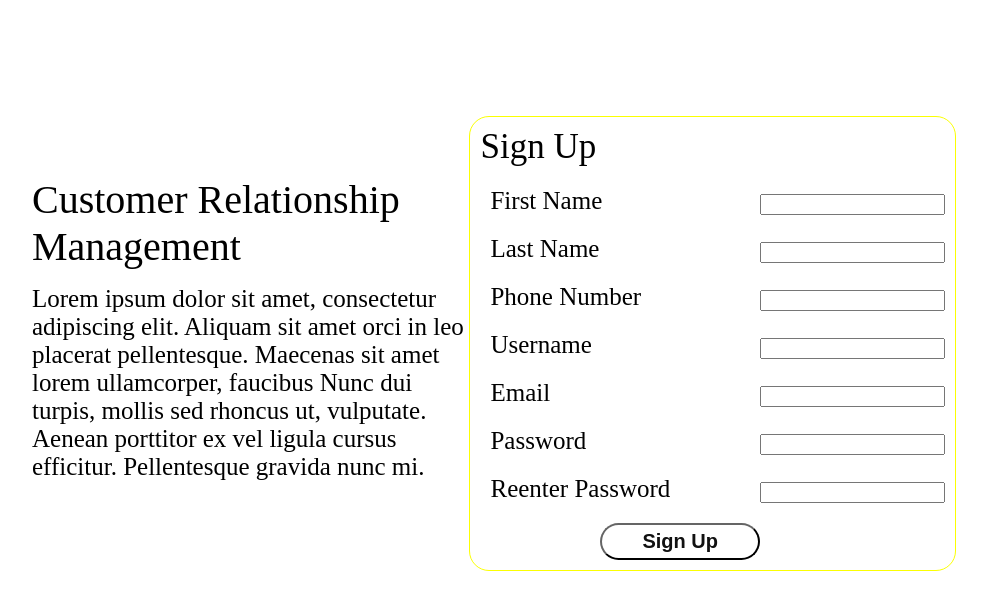
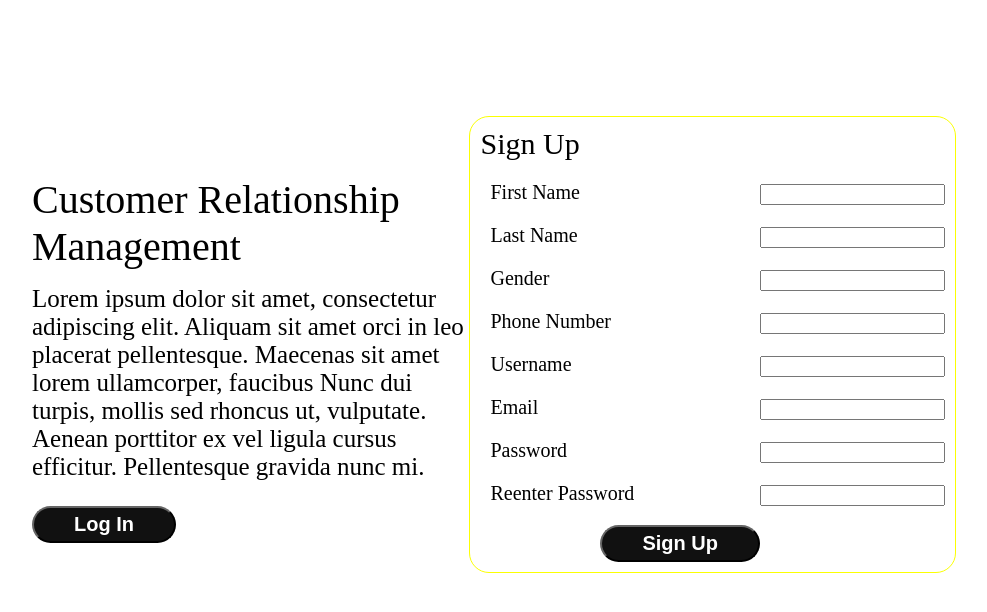
Before and after one commit to abhishek1217/Customer-Relationship-Management, a PHP site: page / in a window 1280 px wide. Shown: the part 64-676 px from the top of the page, without its empty margins (176-1163 px from the left). Run offline with PHP 8.4, Linux system fonts and the light colour scheme.

Commit message:
Landing Page Done

```diff
--- a/index.css
+++ b/index.css
@@ -51,7 +51,7 @@
   }
 
   .sign-up-text {
-      font-size: 35px;
+      font-size: 30px;
       margin-top: 0px;
       margin-bottom: 10px;
   }
@@ -70,7 +70,7 @@
   label {
       display: table-cell;
       padding: 10px;
-      font-size: 25px;
+      font-size: 20px;
   }
 
   .reg-input{
@@ -80,8 +80,8 @@
       cursor: pointer;
       border-radius: 20px;
       border-color: #111;
-      background-color: white;
-      color: #111;
+      background-color: #111;
+      color: white;
       padding-top: 5px;
       padding-bottom: 5px;
       padding-left: 40px;
@@ -90,6 +90,21 @@
       font-weight: bold;
       margin-left: 120px;
       margin-top: 10px;
+  }
+
+  .login-button{
+    cursor: pointer;
+      border-radius: 20px;
+      border-color: #111;
+      background-color: #111;
+      color: white;
+      padding-top: 5px;
+      padding-bottom: 5px;
+      padding-left: 40px;
+      padding-right: 40px;
+      font-size: 20px;
+      font-weight: bold;
+      margin-left: 200px;
   }
 
   li {
--- a/index.php
+++ b/index.php
@@ -1,13 +1,38 @@
 <?php
 require("pdo_dbconnection.php");
 session_start();
+if ( isset($_POST['F_name']) && isset($_POST['L_name']) && isset($_POST['Gender']) && isset($_POST['Phone_No']) &&
+        isset($_POST['Username']) && isset($_POST['email']) && isset($_POST['pass']) && isset($_POST['pass2'])) {
+
+        // ADD Data Vallidation
+    if (strlen($_POST['F_name']) < 1 || strlen($_POST['L_name']) < 1 || strlen($_POST['Gender']) < 1 || strlen($_POST['Phone_No']) < 1 ||
+            strlen($_POST['Username']) < 1 || strlen($_POST['email']) < 1 || strlen($_POST['pass']) < 1 || strlen($_POST['pass2']) < 1) {
+        $_SESSION['error'] = "Missing Data";
+        header("Location: index.php");
+        return;
+    }
+
+    if ( $_POST['pass'] !== $_POST['pass2']){
+        $_SESSION['error'] = "Passwords don't Match";
+        header("Location: index.php");
+        return;
+    }
+    $sql = "INSERT INTO Salesman (F_Name, L_Name, Gender, Phone_No, Email, Username, Password) VALUES (:fname,:lname,:gender,:phone_no,:email,:username,:password)";
+    $stmt = $pdo->prepare($sql);
+    $stmt->execute(array(
+        ':fname' => $_POST['F_name'],
+        ':lname' => $_POST['L_name'],
+        ':gender' => $_POST['Gender'],
+        ':phone_no' => $_POST['Phone_No'],
+        ':email' => $_POST['email'],
+        ':username' => $_POST['Username'],
+        ':password' => $_POST['pass']));
+    $_SESSION['success'] = 'Sign Up Complete. Please Log In to Continue';
+    header('Location: index.php');
+    return;
+    }
+
 ?>
-
-
-
-
-
-
 <!DOCTYPE html>
 <html>
 <head>
@@ -24,15 +49,37 @@
 </ul>
 <div class="sign-up">
         <p class="sign-up-text">Sign Up</p>
+        <?php
+        if(isset($_SESSION['success']))
+        {
+        ?>
+        <div class="message">
+            <strong>Success!   </strong><strong><?php echo $_SESSION['success'];?></strong>
+        </div>
+        <?php
+        }
+        unset($_SESSION['success']);
+        if(isset($_SESSION['error']))
+        {
+        ?>
+        <div class="message">
+            <strong>Error!</strong> <?php echo $_SESSION['error']; ?>
+        </div>
+        <?php
+        }
+        unset($_SESSION['error']);
+        ?>
         <form method="post">
             <p class="reg"><label for="F_name">First Name</label>
             <input type="text" name="F_name" class="reg-input"/></p>
             <p class="reg"><label for="L_name">Last Name</label>
             <input type="text" name="L_name" class="reg-input"/></p>
+            <p class="reg"><label for="Gender">Gender</label>
+            <input type="text" name="Gender" class="reg-input"/></p>
             <p class="reg"><label for="Phone_No">Phone Number</label>
-            <input type="text" name="Phone_No" class="reg-input"/></p>
+            <input type="number" name="Phone_No" class="reg-input"/></p>
             <p class="reg"><label for="Username">Username</label>
-            <input type="number" name="Username" class="reg-input"/></p>
+            <input type="text" name="Username" class="reg-input"/></p>
             <p class="reg"><label for="email">Email</label>
             <input type="email" name="email" class="reg-input"/></p>
             <p class="reg"><label for="pass">Password</label>
@@ -49,6 +96,6 @@
 Nunc dui turpis, mollis sed rhoncus ut, vulputate.
 Aenean porttitor ex vel ligula cursus efficitur.
 Pellentesque gravida nunc mi. </p>
-
+    <button onclick = "location.href = 'login.php';" class="login-button">Log In</button>
 </body>
 </html>
--- /dev/null
+++ b/login.php
@@ -0,0 +1,3 @@
+<?php
+echo "This is going to be the login page"
+?>
--- /dev/null
+++ b/managerlogin.php
@@ -0,0 +1,3 @@
+<?php
+echo "This is going to be the Manager login page"
+?>
```
